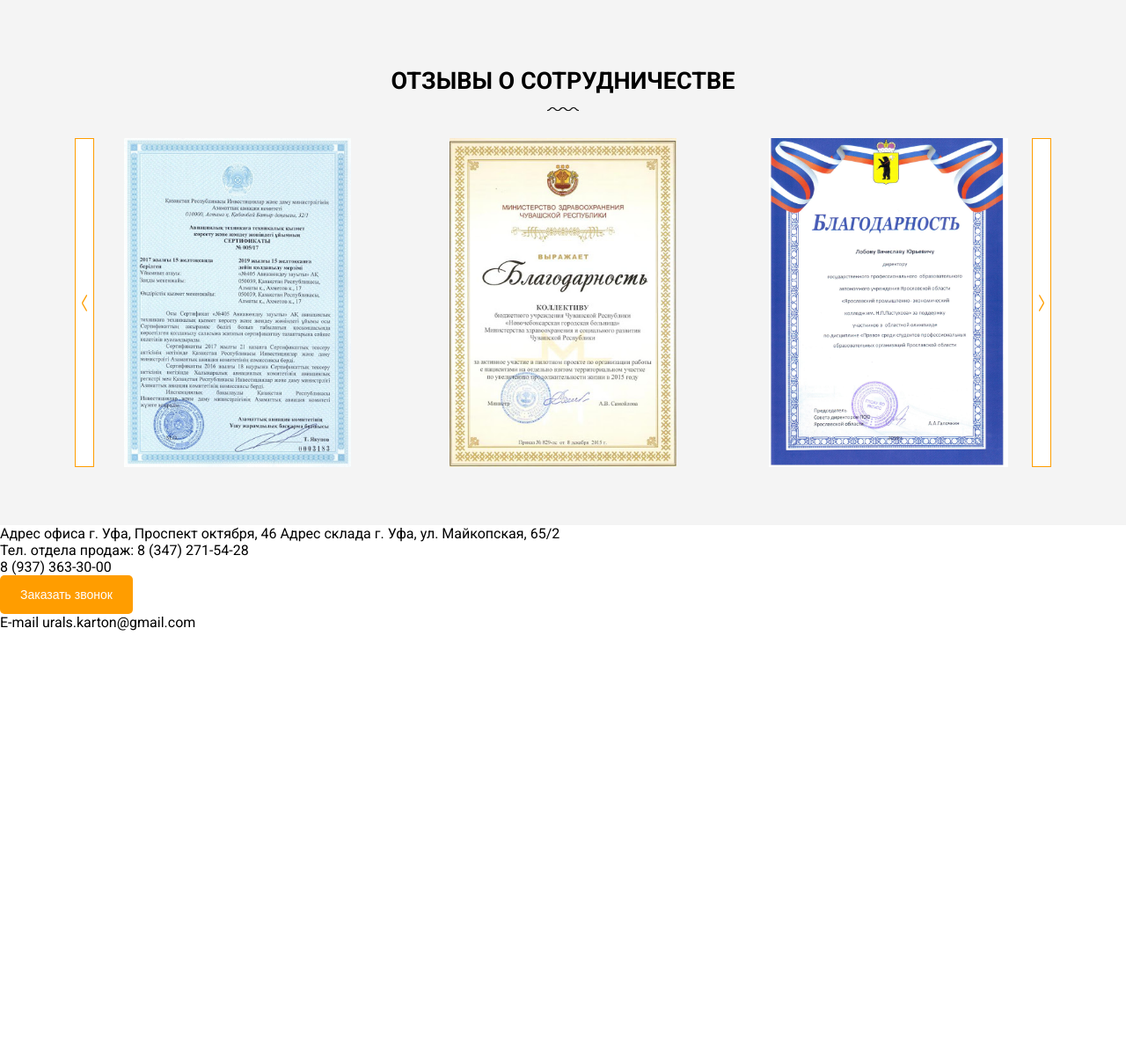
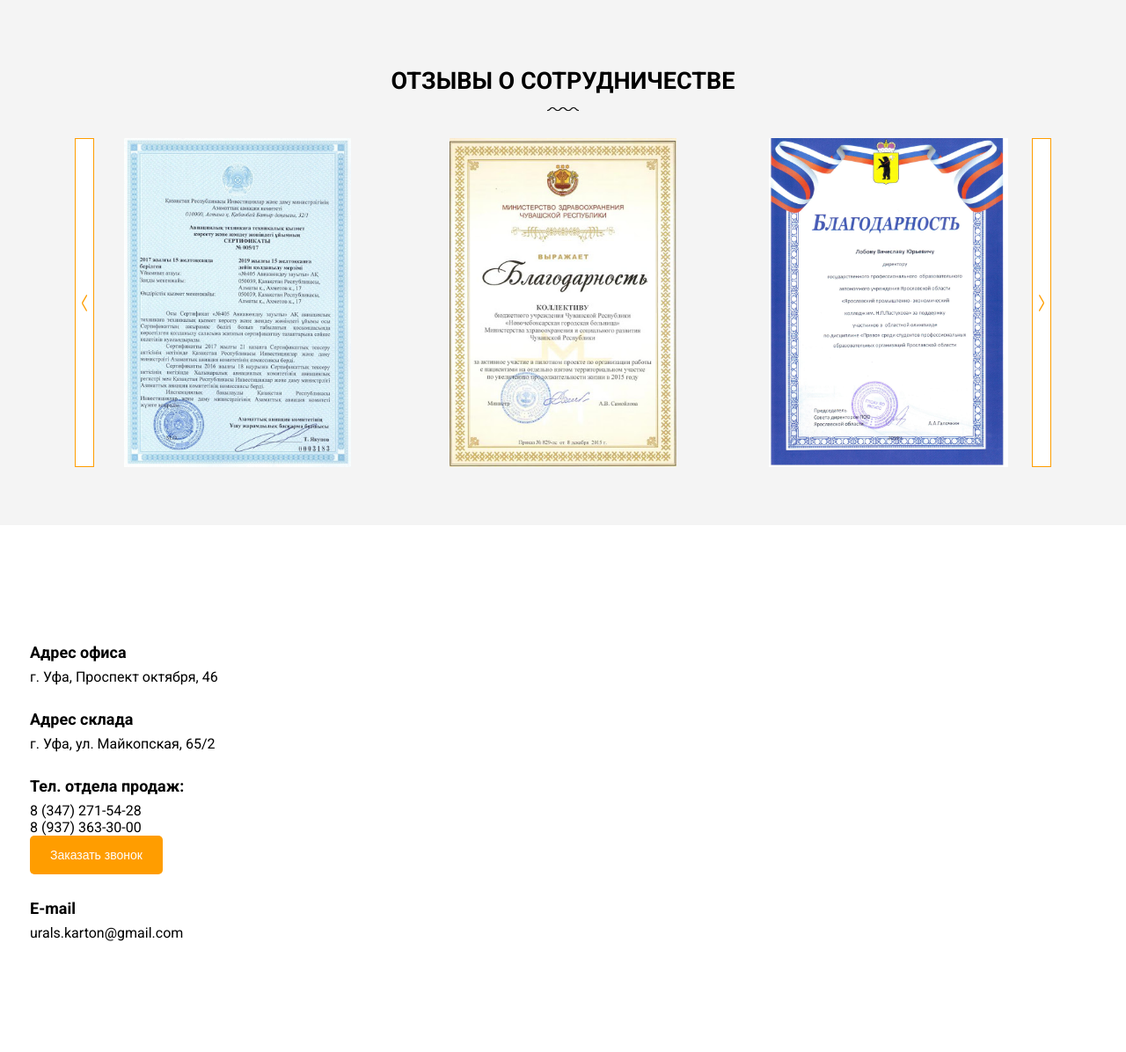
Before and after one commit to AshtonBro/Study_htmlCss, a PHP site: page / in a window 1280 px wide. Shown: the part 4272-5468 px from the top of the page at 88% size. Before the commit the page ends 4989 px from the top, so only its background shows below. Run offline with PHP 8.4, Linux system fonts and the light colour scheme.

Commit message:
block contacts

```diff
--- a/good_cardboard/src/css/style.css
+++ b/good_cardboard/src/css/style.css
@@ -653,6 +653,22 @@ img {
   .offer-form__button {
     margin-bottom: 9px; }
 
+.contacts {
+  padding-top: 73px;
+  padding-bottom: 87px; }
+  .contacts-block {
+    background-color: #fff;
+    padding-top: 33px;
+    padding-bottom: 39px;
+    padding-left: 34px;
+    padding-right: 34px; }
+    .contacts-block__title {
+      display: block;
+      font-size: 18px;
+      font-weight: 700;
+      margin-bottom: 8px;
+      margin-top: 28px; }
+
 @media (max-width: 576px) {
   .hidden-mobile {
     display: none; }
--- a/good_cardboard/src/sass/_contacts.sass
+++ b/good_cardboard/src/sass/_contacts.sass
@@ -0,0 +1,15 @@
+.contacts
+    padding-top: 73px
+    padding-bottom: 87px
+    &-block
+        background-color: $text-color-light
+        padding-top: 33px
+        padding-bottom: 39px
+        padding-left: 34px
+        padding-right: 34px
+        &__title
+            display: block
+            font-size: 18px
+            font-weight: 700
+            margin-bottom: 8px
+            margin-top: 28px
```
Also changed, not shown: good_cardboard/src/img/contacts/map-marker.png (added).
